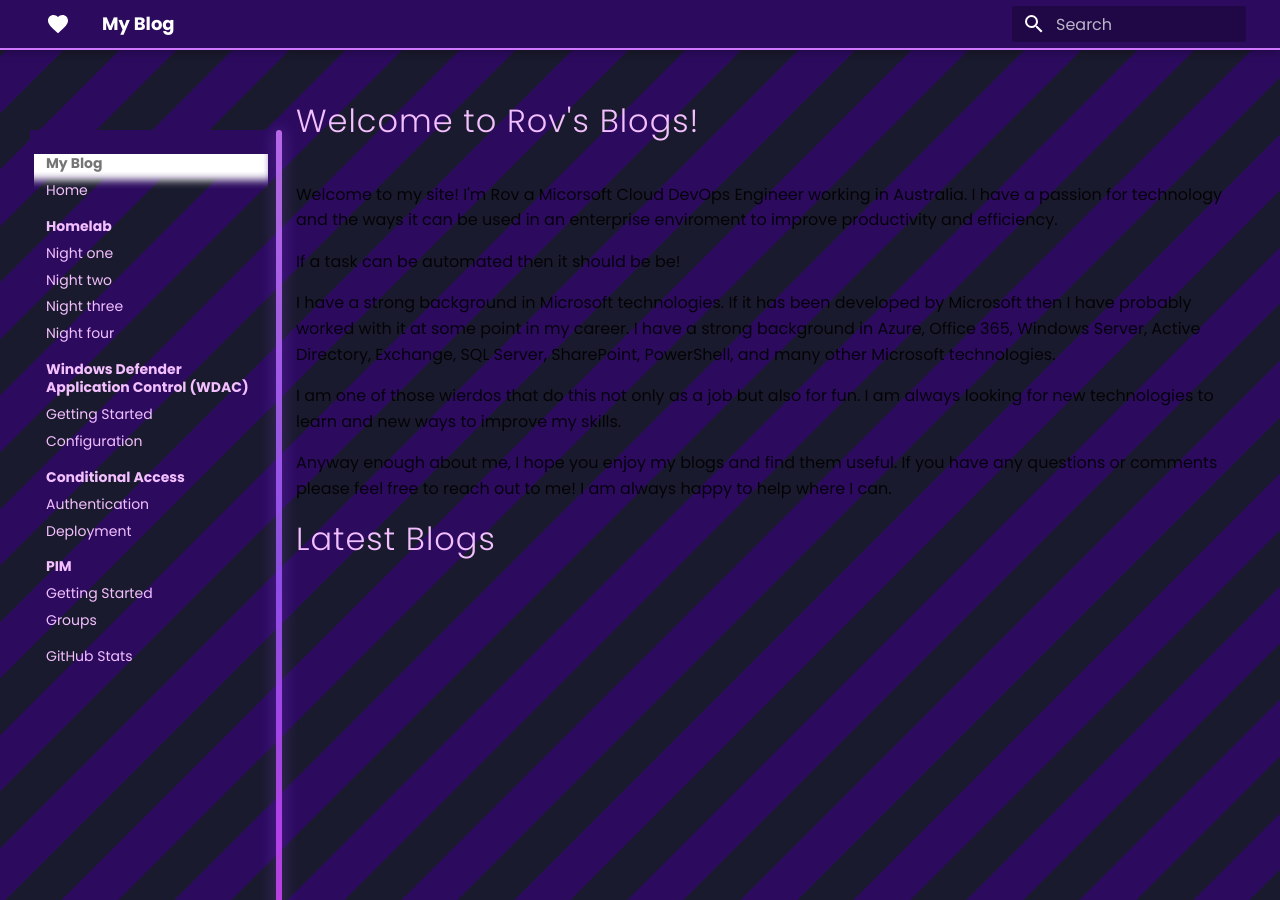
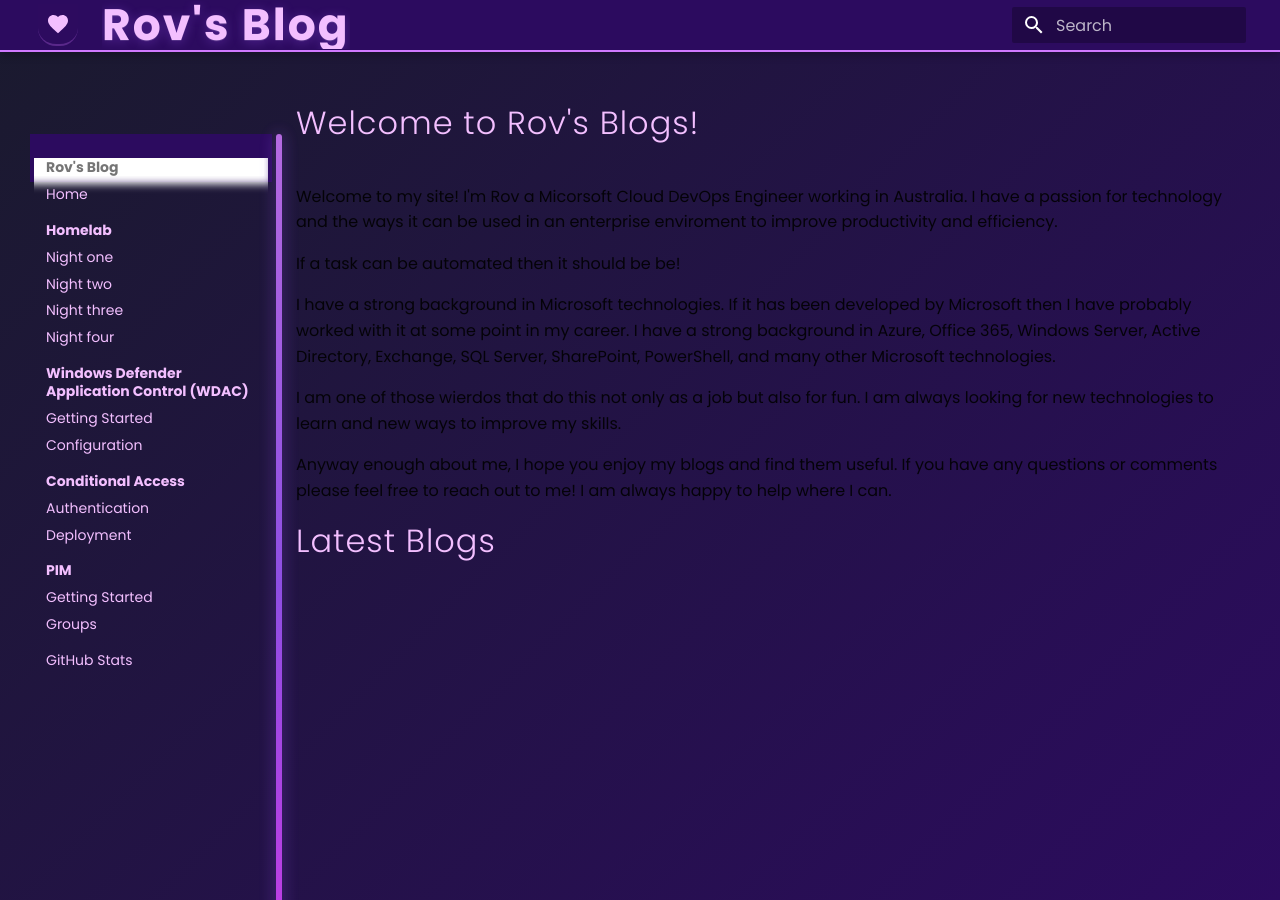
Before and after one commit to RovxBot/rovblog, an MkDocs documentation site: the page built from docs/index.md, in a window 1280 px wide and 900 px high. Built offline with MkDocs 1.6.1 and Material for MkDocs 9.7.7, drawn with Linux system fonts in a browser that asks for light colours.

Commit message:
Corrected a few design issues

```diff
--- a/docs/stylesheets/custom.css
+++ b/docs/stylesheets/custom.css
@@ -55,13 +55,33 @@
 
 /* --- Subtle Patterned Background --- */
 body {
-    background: repeating-linear-gradient(
-        135deg,
-        #1a1a2e 0px,
-        #1a1a2e 40px,
-        #2c0b5f 40px,
-        #2c0b5f 80px
-    );
+    background: linear-gradient(135deg, #1a1a2e 0%, #2c0b5f 100%);
+}
+
+/* --- Sidebar Title/Logo Styling --- */
+.md-sidebar__title, .md-logo {
+    display: flex;
+    align-items: center;
+    justify-content: center;
+    font-family: 'Baloo 2', 'Poppins', sans-serif;
+    font-size: 2rem;
+    color: #f3bfff !important;
+    letter-spacing: 2px;
+    padding: 24px 0 12px 0;
+    text-shadow: 0 2px 12px #a259ff55, 0 1px 0 #fff2;
+    border-bottom: 2px solid #d079ff44;
+    border-radius: 0 0 18px 18px;
+    background: rgba(60, 20, 100, 0.12);
+}
+
+/* --- Main Header Title Styling --- */
+.md-header__title {
+    font-family: 'Baloo 2', 'Poppins', sans-serif;
+    font-size: 2.2rem;
+    color: #f3bfff !important;
+    letter-spacing: 2px;
+    text-shadow: 0 2px 12px #a259ff55, 0 1px 0 #fff2;
+    font-weight: bold;
 }
 
 /* --- Light Mode Theme Colors --- */
--- a/mkdocs.yml
+++ b/mkdocs.yml
@@ -1,4 +1,4 @@
-site_name: "My Blog"
+site_name: "Rov's Blog"
 site_url: https://yourblog.cooked.beer
 
 theme:
```
